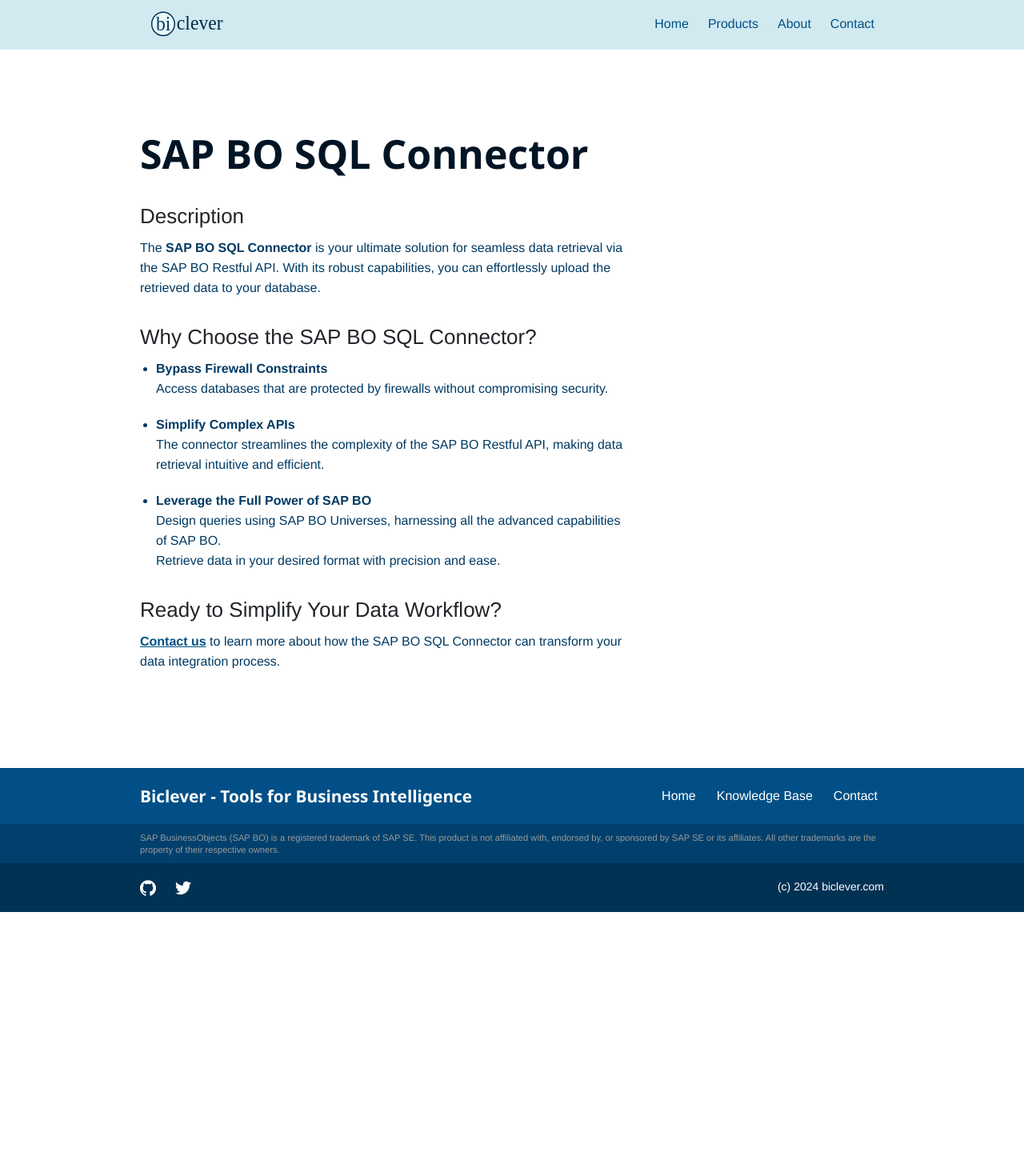
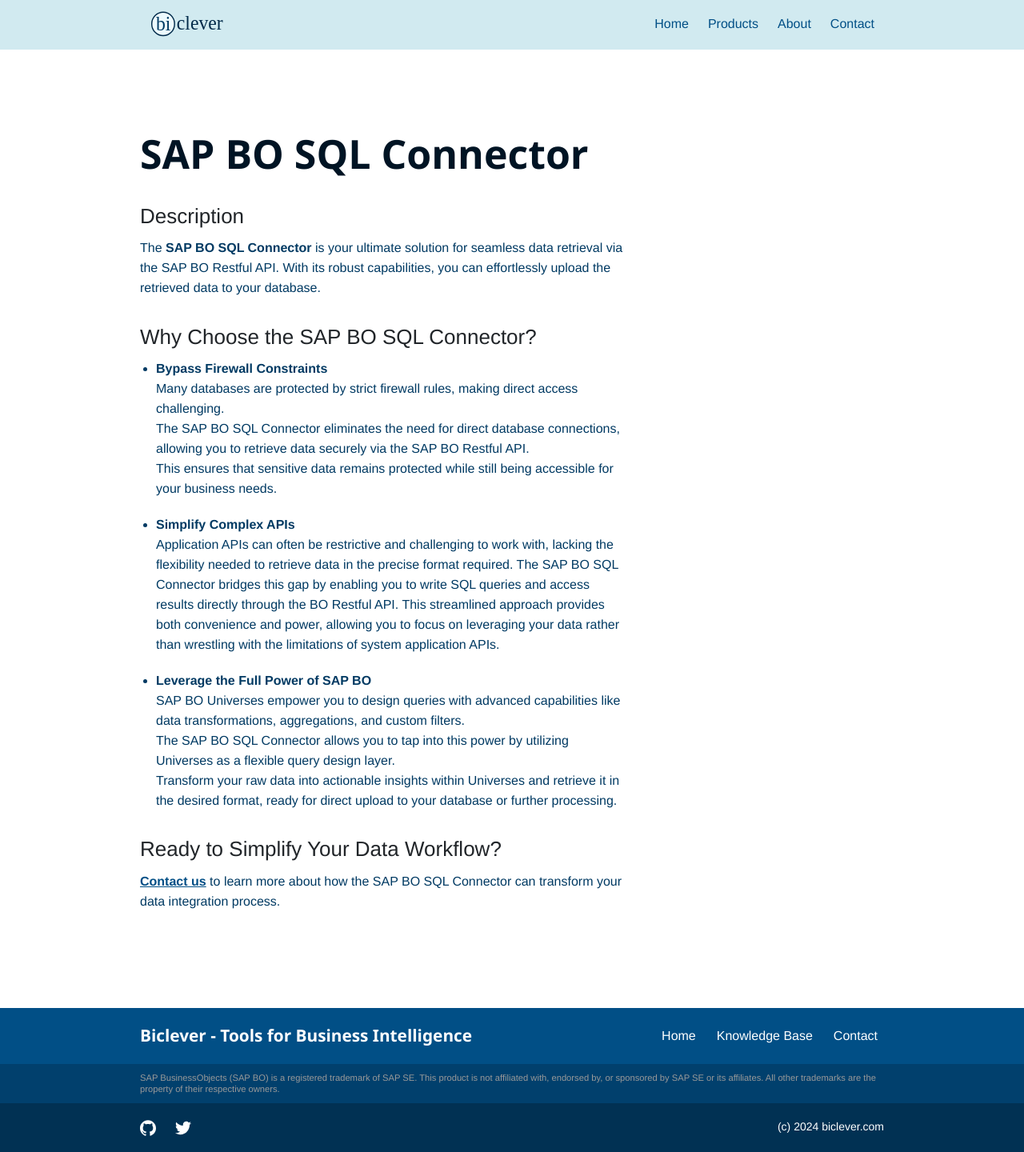
Before and after one commit to biclever/biclever.github.io, a Jekyll site: the page built from _products/bo-sql-connector.md, in a window 1280 px wide. Shown: the whole page at 80% size. Built offline with Jekyll 4.4.1, drawn with Linux system fonts in a browser that asks for light colours; before the commit the page ends 1140 px from its top, so only the background shows below that.

Commit message:
connector

```diff
--- a/_products/bo-sql-connector.md
+++ b/_products/bo-sql-connector.md
@@ -12,14 +12,18 @@
 ## Why Choose the SAP BO SQL Connector?
 
 - **Bypass Firewall Constraints**
-  Access databases that are protected by firewalls without compromising security.
+  Many databases are protected by strict firewall rules, making direct access challenging.
+  The SAP BO SQL Connector eliminates the need for direct database connections, allowing you to retrieve data securely via the SAP BO Restful API.
+  This ensures that sensitive data remains protected while still being accessible for your business needs.
 
 - **Simplify Complex APIs**
-  The connector streamlines the complexity of the SAP BO Restful API, making data retrieval intuitive and efficient.
+  Application APIs can often be restrictive and challenging to work with, lacking the flexibility needed to retrieve data in the precise format required. The SAP BO SQL Connector bridges this gap by enabling you to write SQL queries and access results directly through the BO Restful API.
+  This streamlined approach provides both convenience and power, allowing you to focus on leveraging your data rather than wrestling with the limitations of system application APIs.
 
 - **Leverage the Full Power of SAP BO**
-  Design queries using SAP BO Universes, harnessing all the advanced capabilities of SAP BO.
-  Retrieve data in your desired format with precision and ease.
+  SAP BO Universes empower you to design queries with advanced capabilities like data transformations, aggregations, and custom filters.
+  The SAP BO SQL Connector allows you to tap into this power by utilizing Universes as a flexible query design layer.
+  Transform your raw data into actionable insights within Universes and retrieve it in the desired format, ready for direct upload to your database or further processing.
 
 ## Ready to Simplify Your Data Workflow?
 
```
